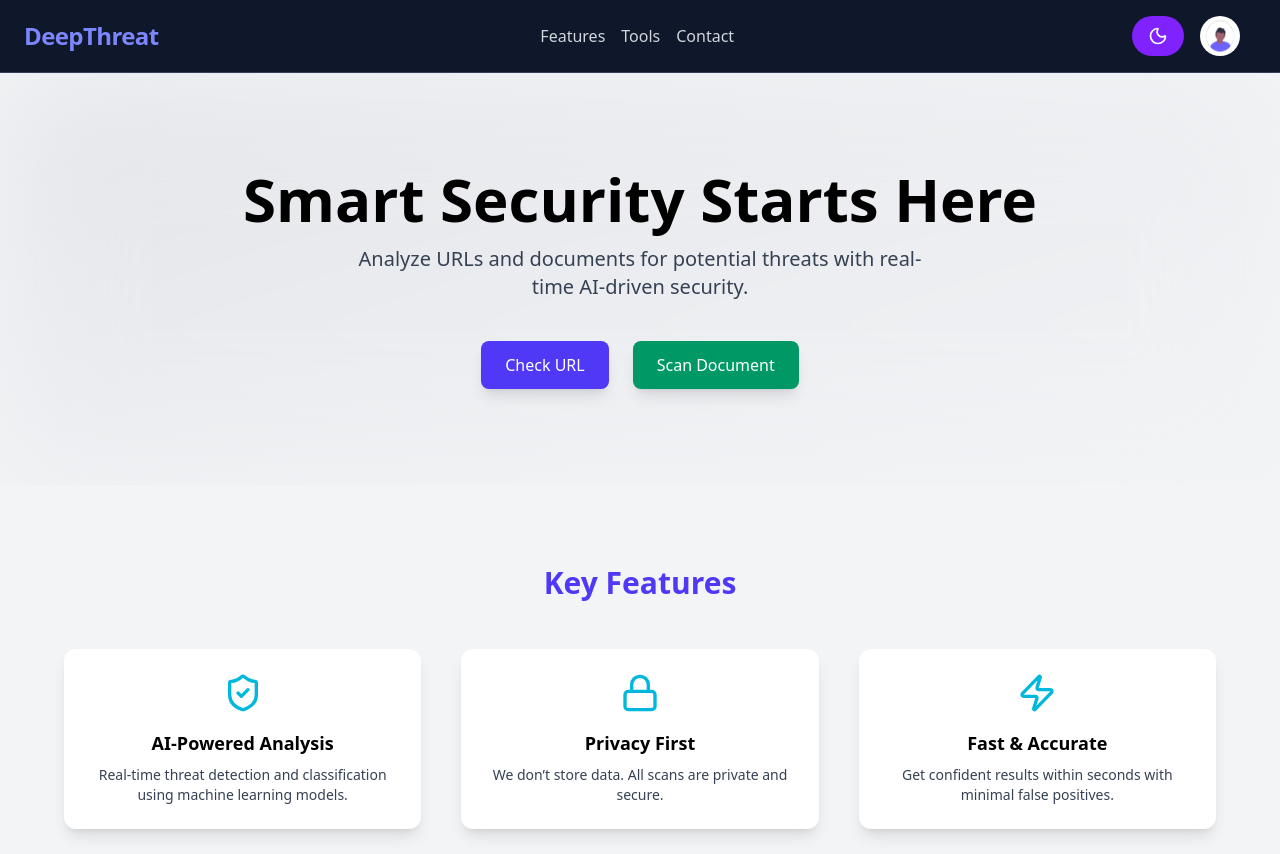
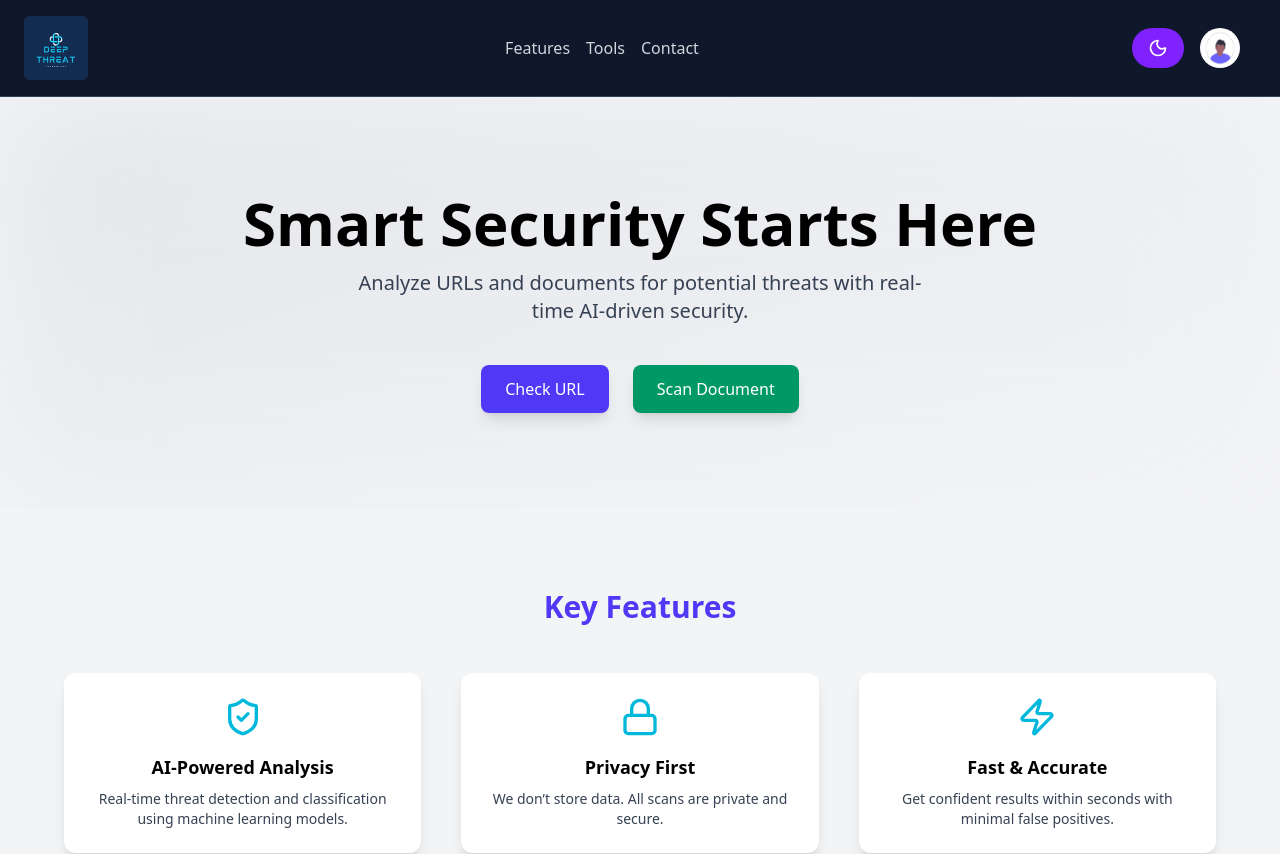
Before and after one commit to PralayeshMukherjee/DeepThreat, a React (Vite) app in the folder Frontend/: page /mainlayout in a window 1280 px wide. Shown: the top 854 px of the page. Built offline with nearby package versions, Linux system fonts and the light colour scheme.

Commit message:
add the logo of deep threat

```diff
--- a/Frontend/src/Pages/MainHeader.jsx
+++ b/Frontend/src/Pages/MainHeader.jsx
@@ -9,6 +9,7 @@ import Help from "../assets/help.png";
 import ThemeBtn from "../contexts/ThemeBtn.jsx";
 import { Link } from "react-router-dom";
 import { toast } from "react-toastify";
+import deepthreatlogo from "../assets/deepthreatlogo.png";
 import "react-toastify/dist/ReactToastify.css";
 import { motion, AnimatePresence } from "framer-motion";
 
@@ -27,9 +28,13 @@ const MainHeader = () => {
 
   return (
     <header className="w-full px-6 py-4 flex justify-between items-center bg-slate-900 bg-opacity-90 sticky top-0 z-50 border-b border-slate-700">
-      <h1 className="text-xl md:text-2xl font-bold text-indigo-400 tracking-tight">
-        DeepThreat
-      </h1>
+      <Link to="/" className="flex items-center">
+        <img
+          src={deepthreatlogo}
+          className="w-16 h-16 rounded-md"
+          alt="DeepThreat Logo"
+        />
+      </Link>
 
       {/* Desktop Nav */}
       <nav className="space-x-4 hidden md:flex">
```
